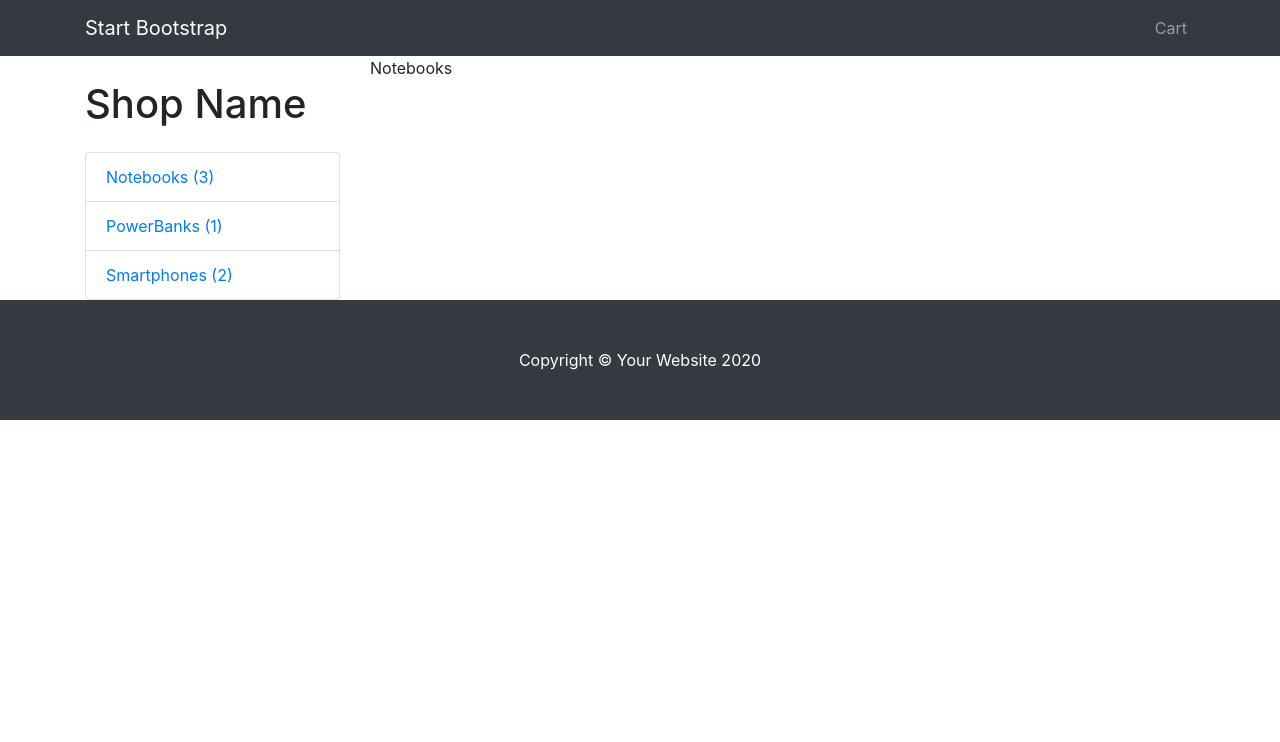
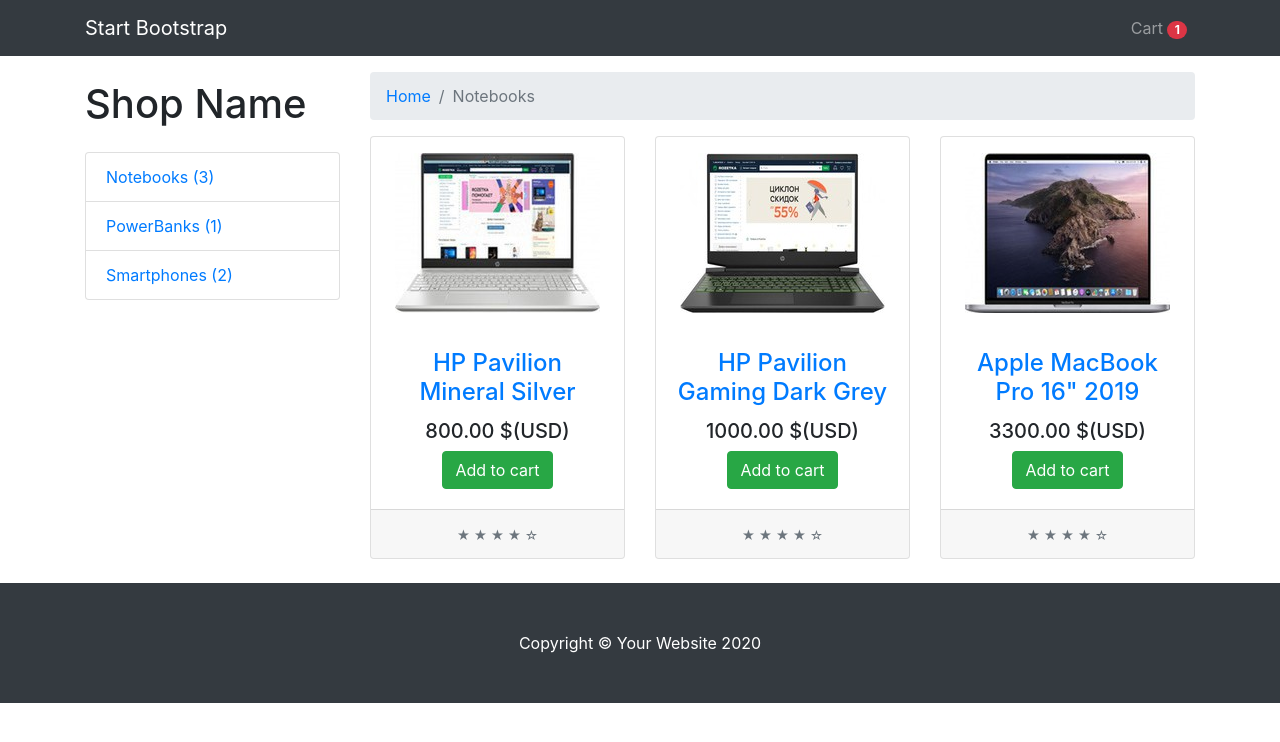
Before and after one commit to n-varvonets/ShopDjango-1.0-, a Django app: page /category/notebooks/ in a window 1280 px wide. Shown: the top 742 px of the page. Run offline with Django 3.2, Linux system fonts and the light colour scheme; a user stored in the database is signed in; data comes from the database, SQL or seed files in the repository; both versions use the stored data as it was after the commit.

Commit message:
rendered products in categories by get_context_data in mixins and view(of course rember about cart/category_det.html)

```diff
--- a/mainapp/mixins.py
+++ b/mainapp/mixins.py
@@ -1,11 +1,26 @@
 from django.views.generic.detail import SingleObjectMixin
 from django.views.generic import View
-from .models import Category, Cart, Customer
+from .models import Category, Cart, Customer, Notebook, Smartphone, Powerbank
 
 
 class CategoryDetailMixin(SingleObjectMixin):
-    """get current name of category where we placed at the moment"""
+
+    CATEGORY_MODEL2PRODUCT_MODEL = {
+        "notebooks": Notebook,
+        'smartphones': Smartphone,
+        'powerbanks': Powerbank
+    }
+
     def get_context_data(self, **kwargs):
+        """need to render our product by the categories"""
+        if isinstance(self.get_object(), Category):  # need to take get_object ONLY for categories(not for products)
+            model = self.CATEGORY_MODEL2PRODUCT_MODEL[self.get_object().slug]  # get one of models by received slug
+            context = super().get_context_data(**kwargs)
+            context['categories'] = Category.objects.get_categories_for_left_sidebar()
+            context['category_products'] = model.objects.all()  # all data of product by key for cart.html. Output:
+            # Smartphones <QuerySet [<Smartphone: Smartphones : Apple iPhone 12 128GB Black>,
+            # <Smartphone: Smartphones : Samsung Galaxy S20 Plus 8/128GB Cosmic Gray>]>
+            return context
         context = super().get_context_data(**kwargs)
         context['categories'] = Category.objects.get_categories_for_left_sidebar()
         return context
--- a/mainapp/templates/cart.html
+++ b/mainapp/templates/cart.html
@@ -16,7 +16,7 @@
     {% endfor %}
 {% endif %}
 <!--if cart is empty don't show a table od products -->
-{% if cart.product.count %}
+{% if cart.products.count %}
 <table class="table text-center">
   <thead >
     <tr>
--- a/mainapp/templates/category_detail.html
+++ b/mainapp/templates/category_detail.html
@@ -1,7 +1,34 @@
 {% extends 'base.html' %}
 
 {% block content %}
+<nav aria-label="breadcrumb" class="mt-3">
+    <ol class="breadcrumb">
+        <li class="breadcrumb-item"><a href="{% url 'base' %}">Home</a></li>
+        <li class="breadcrumb-item active" aria-current="page">{{ category.name }}</li>
+    </ol>
+</nav>
 
-{{ category.name }}
+<div class="row">
+    {% for product in category_products %}
+    <div class="col-lg-4 col-md-6 mb-4">
+        <div class="card h-100 text-center">
+            <a href="{{ product.get_absolute_url }}"><img class="img-fluid p-3" src="{{ product.image.url }}"
+                                                          alt=""></a>
+            <div class="card-body">
+                <h4 class="card-title">
+                    <a href="{{ product.get_absolute_url }}">{{ product.tittle }}</a>
+                </h4>
+                <h5>{{ product.price }} $(USD)</h5>
+
+                <a href="{% url 'add_to_cart' ct_model=product.get_model_name slug=product.slug %}"></a>
+                        <button class="btn btn-success">Add to cart</button>
+                    </div>
+                 <div class="card-footer">
+                <small class="text-muted">&#9733; &#9733; &#9733; &#9733; &#9734;</small>
+            </div>
+        </div>
+    </div>
+    {% endfor %}
+</div>
 
 {% endblock %}
--- a/mainapp/templates/product_detail.html
+++ b/mainapp/templates/product_detail.html
@@ -4,7 +4,7 @@
 <nav aria-label="breadcrumb" class="mt-3">
     <ol class="breadcrumb">
         <li class="breadcrumb-item"><a href="{% url 'base' %}">Home</a></li>
-        <li class="breadcrumb-item"><a href="#">Category</a></li>
+        <li class="breadcrumb-item active"><a href="{{ product.category.get_absolute_url }}">{{ product.category.name }}</a></li>
         <li class="breadcrumb-item active" aria-current="page">{{ product.tittle }}</li>
     </ol>
 </nav>
--- a/mainapp/views.py
+++ b/mainapp/views.py
@@ -44,11 +44,10 @@ class ProductDetailView(CartMixin, CategoryDetailMixin, DetailView):
     template_name = 'product_detail.html'
     slug_url_kwarg = 'slug'  # for urlpatterns in url.py
 
-    """get current name of category where we placed at the moment"""
-
     def get_context_data(self, **kwargs):
         context = super().get_context_data(**kwargs)
-        context['ct_model'] = self.model._meta.model_name
+        context['ct_model'] = self.model._meta.model_name  # data about our categories
+        context['cart'] = self.cart  # data of our cart
         return context
 
 
@@ -58,6 +57,11 @@ class CategoryDetailView(CartMixin, CategoryDetailMixin, DetailView):
     context_object_name = 'category'
     template_name = 'category_detail.html'
     slug_url_kwarg = 'slug'
+
+    def get_context_data(self, **kwargs):
+        context = super().get_context_data(**kwargs)
+        context['cart'] = self.cart
+        return context
 
 
 class AddCartToView(CartMixin, View):
```
Also changed, not shown: db.sqlite3, media/001_MwMNjEf.jpg (added), media/001_MwMNjEf_VtkSvxk.jpg (added), media/002_uDnRA2P_21K7ny8.jpg (added).
